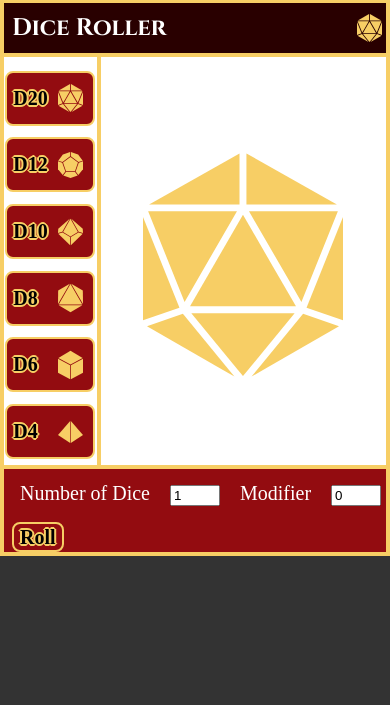
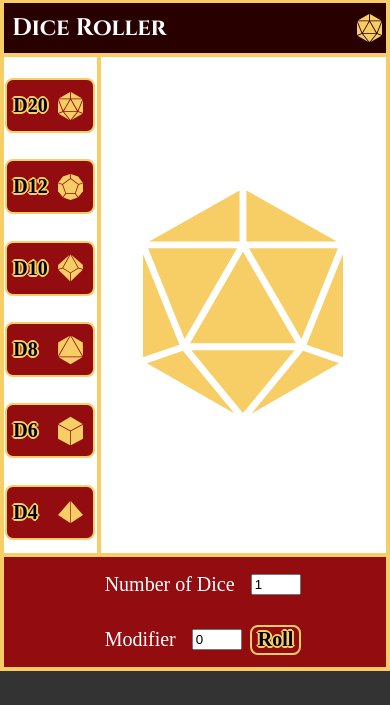
Before and after one commit to stefancarrera/dnd-directory, a website: page index.html in a window 390 px wide. Both pictures are taken after a click on the button "Dice". Shown: the part 139-844 px from the top of the page. Drawn offline with Linux system fonts and the light colour scheme; a web font is replaced by a local one.

Commit message:
Cleaned up mobile CSS

```diff
--- a/css/styles.css
+++ b/css/styles.css
@@ -262,6 +262,10 @@ li {
   margin-left: 2rem;
 }
 
+.diceCounterRow {
+  display: flex;
+}
+
 input {
   width: 50px;
   margin: 1rem 0;
@@ -306,11 +310,27 @@ select {
     margin-left: 0.5rem;
   }
 
-  .rollRow {
-    justify-content: start;
+  .diceP {
+    width: 250px;
   }
 
-  .diceP {
-    width: 300px;
+  .diceRow {
+    height: 500px;
+  }
+
+  .colThreeFour {
+    padding-top: 45px;
+  }
+
+  .allSpells {
+    width: 150px;
+  }
+
+  .filterBtn {
+    width: 150px;
+  }
+
+  .diceCounterRow {
+    flex-direction: column;
   }
 }
--- a/index.html
+++ b/index.html
@@ -116,8 +116,9 @@
         </div>
           <div class="rollRow">
             <form>
-              <div>
-                <label>Number of Dice</label>
+              <div class="diceCounterRow">
+                <div class="row">
+                  <label for="diceAmt">Number of Dice</label>
                   <input
                   name="diceAmt"
                   type="number"
@@ -125,7 +126,9 @@
                   id="diceAmt"
                   size="2"
                   placeholder="Enter the amount of dice to be rolled">
-                <label>Modifier</label>
+                </div>
+                <div class="row">
+                  <label for="diceMod">Modifier</label>
                   <input
                   name="diceMod"
                   type="number"
@@ -134,6 +137,7 @@
                   id="diceMod"
                   placeholder="Enter your roll modifier">
                   <button class="roll" id="roll">Roll</button>
+                </div>
               </div>
             </form>
           </div>
```
Lines whose indentation alone changed are shown as unchanged.
